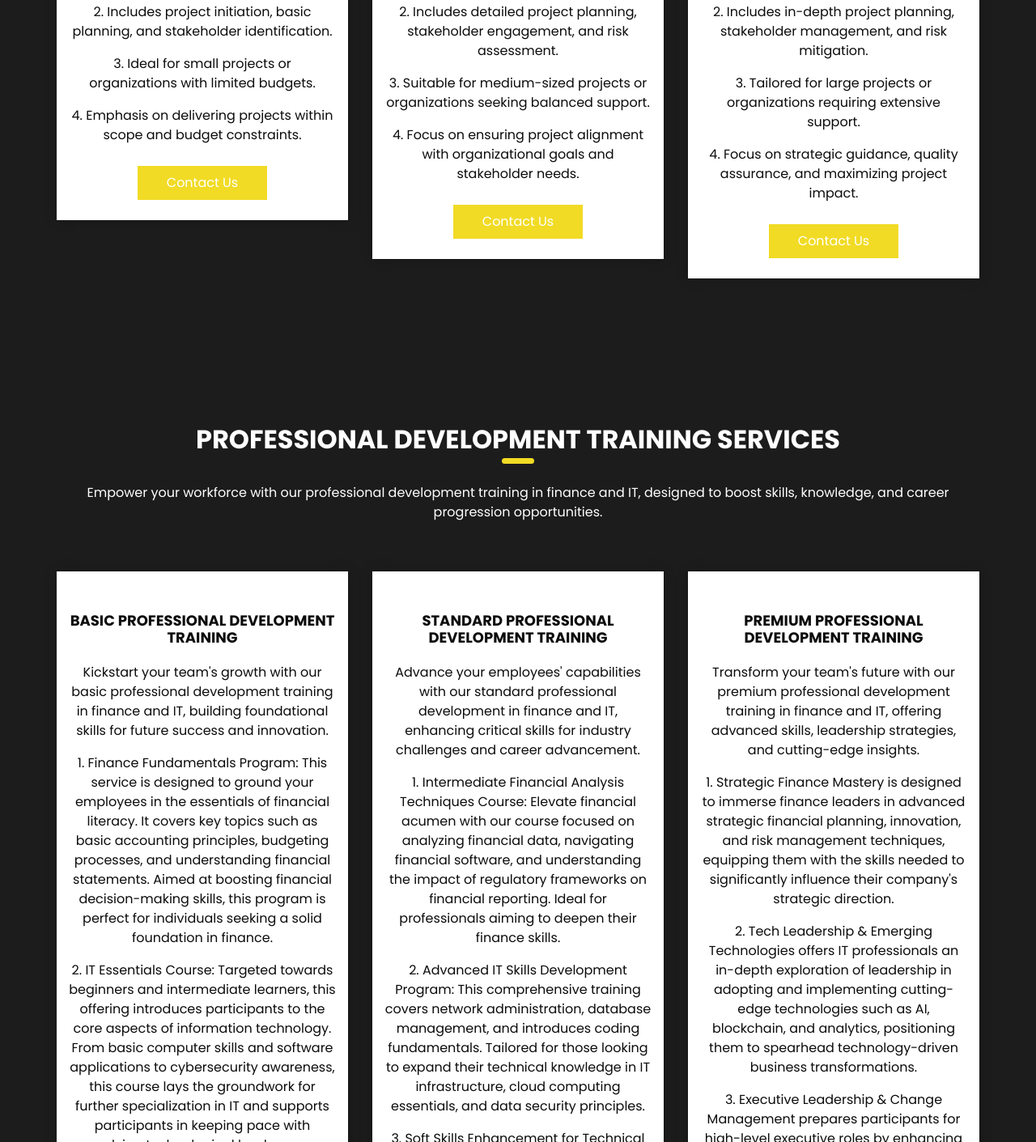
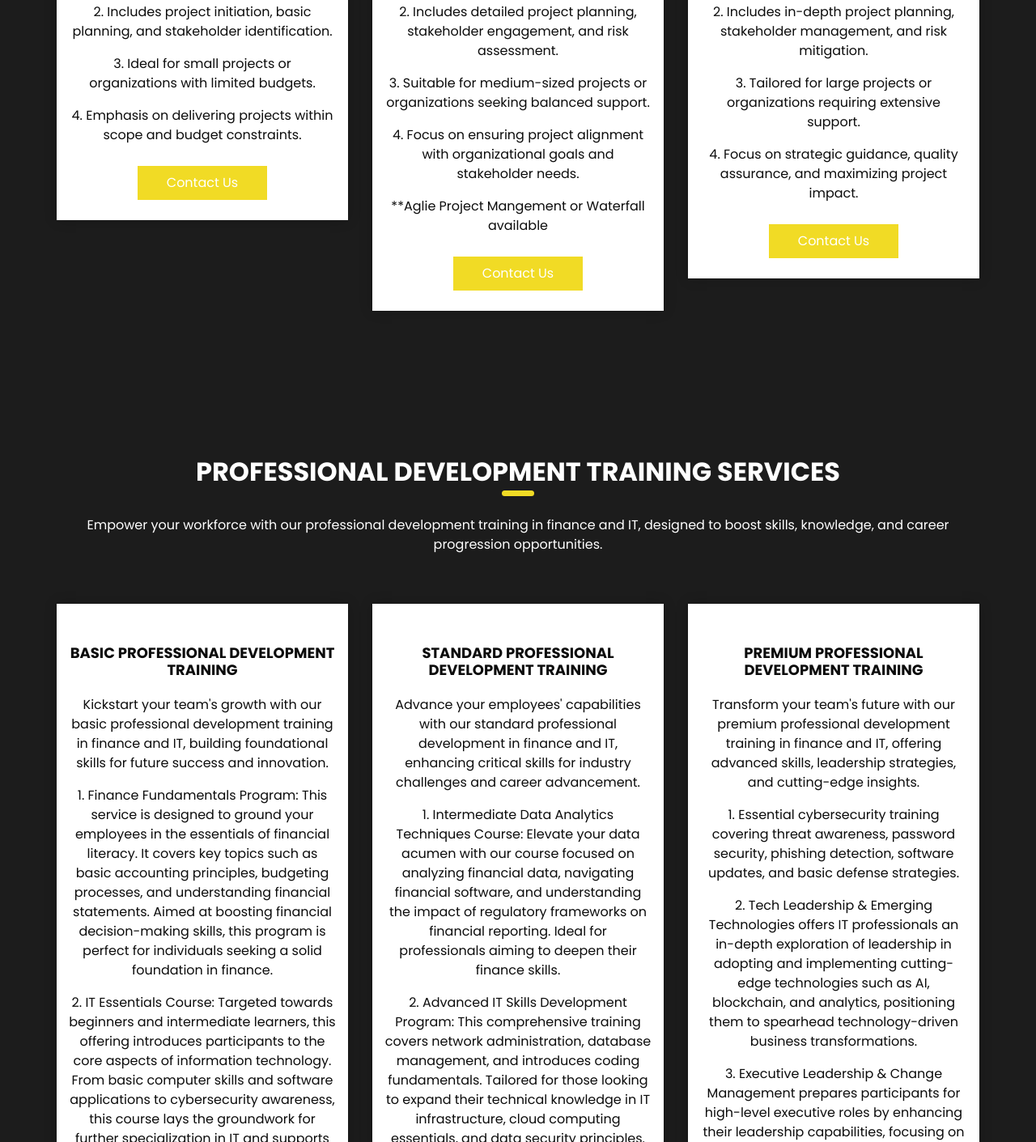
Before and after one commit to lizzy777123/astarrtech2024, a plain HTML site: page services.html in a window 1280 px wide. Shown: the part 1510-2921 px from the top of the page at 81% size. Drawn offline with Linux system fonts and the light colour scheme.

Commit message:
Update services.html

```diff
--- a/services.html
+++ b/services.html
@@ -257,6 +257,9 @@
               <p>
                4. Focus on ensuring project alignment with organizational goals and stakeholder needs.
               </p>
+              <p>
+              **Aglie Project Mangement or Waterfall available
+              </p>
               <a href="contact.html">
                 Contact Us
               </a>
@@ -342,7 +345,7 @@
               Advance your employees' capabilities with our standard professional development in finance and IT, enhancing critical skills for industry challenges and career advancement.
               </p>
               <p>
-              1. Intermediate Financial Analysis Techniques Course: Elevate financial acumen with our course focused on analyzing financial data, navigating financial software, and understanding the impact of regulatory frameworks on financial reporting. Ideal for professionals aiming to deepen their finance skills.
+              1. Intermediate Data Analytics Techniques Course: Elevate your data acumen with our course focused on analyzing financial data, navigating financial software, and understanding the impact of regulatory frameworks on financial reporting. Ideal for professionals aiming to deepen their finance skills.
               </p>
               <p>
               2. Advanced IT Skills Development Program: This comprehensive training covers network administration, database management, and introduces coding fundamentals. Tailored for those looking to expand their technical knowledge in IT infrastructure, cloud computing essentials, and data security principles.
@@ -366,7 +369,7 @@
               Transform your team's future with our premium professional development training in finance and IT, offering advanced skills, leadership strategies, and cutting-edge insights.
               </p>
               <p>
-              1. Strategic Finance Mastery is designed to immerse finance leaders in advanced strategic financial planning, innovation, and risk management techniques, equipping them with the skills needed to significantly influence their company's strategic direction.
+              1. Essential cybersecurity training covering threat awareness, password security, phishing detection, software updates, and basic defense strategies.
               </p>
               <p>
               2. Tech Leadership & Emerging Technologies offers IT professionals an in-depth exploration of leadership in adopting and implementing cutting-edge technologies such as AI, blockchain, and analytics, positioning them to spearhead technology-driven business transformations.
```
